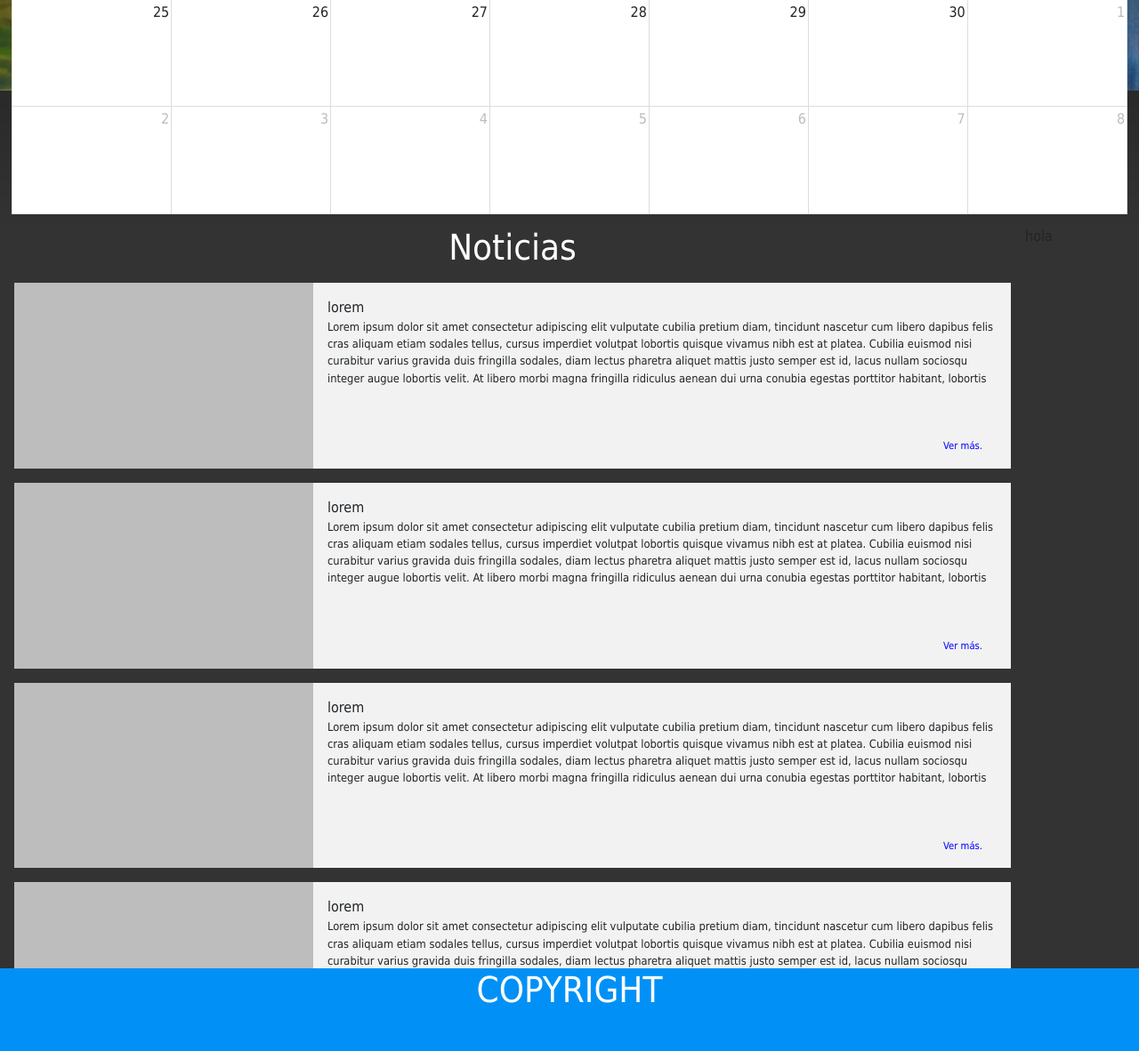
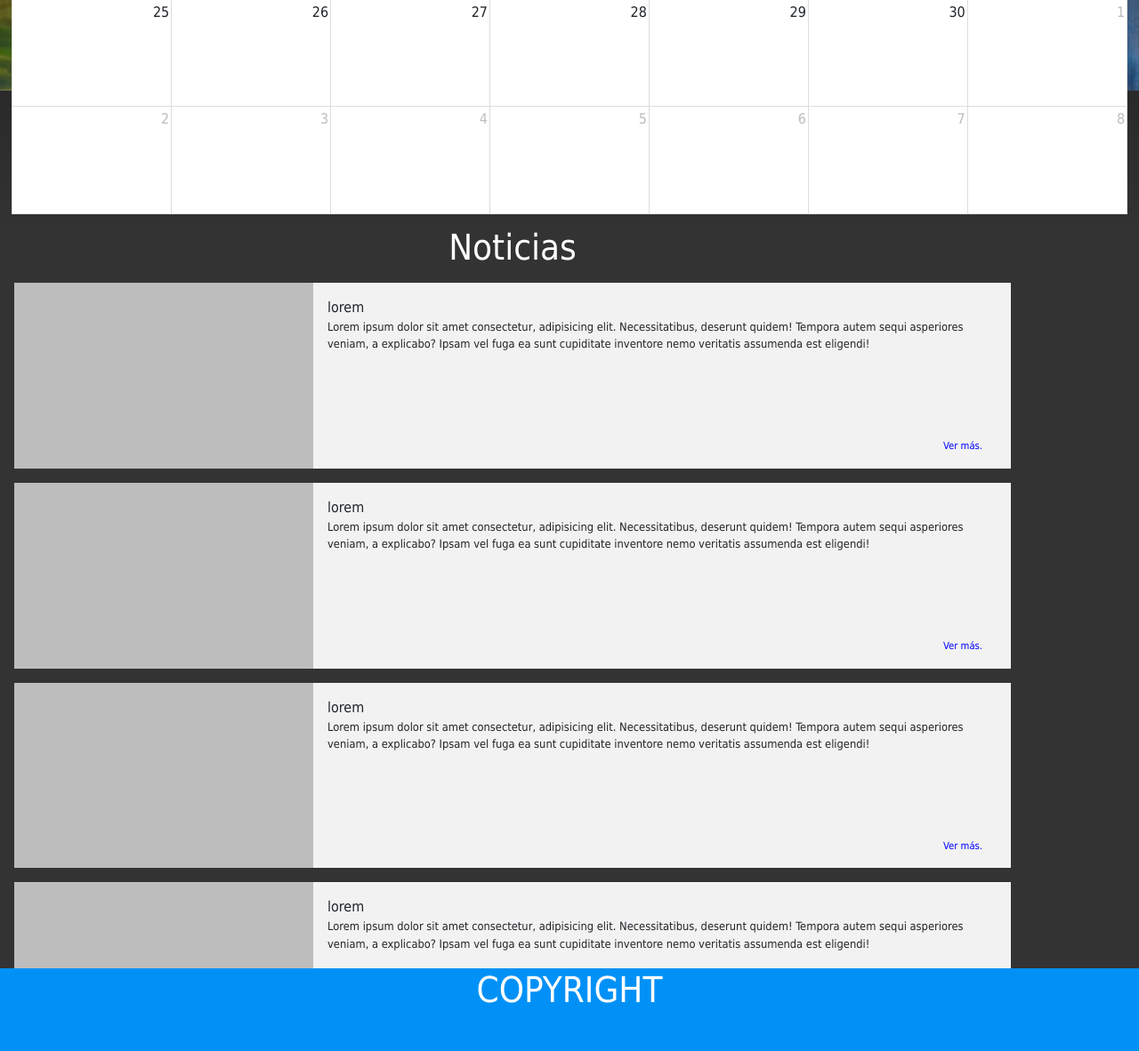
Before and after one commit to damianpeaf/APP_JUVENTUD_2020, a PHP site: page / in a window 1280 px wide. Shown: the part 674-1856 px from the top of the page at 89% size. Run offline with PHP 8.4, Linux system fonts and the light colour scheme; data that the repository does not hold is empty; some libraries are stand-ins or nearby versions.

Commit message:
making index .html (for deployment)

```diff
--- a/index.php
+++ b/index.php
@@ -102,18 +102,6 @@
 
     <!-- Fin  -->
 
-    <?php
-
-    // conexion
-
-    // peticion
-
-    $texto = "Lorem ipsum dolor sit amet consectetur adipiscing elit vulputate cubilia pretium diam, tincidunt nascetur cum libero dapibus felis cras aliquam etiam sodales tellus, cursus imperdiet volutpat lobortis quisque vivamus nibh est at platea. Cubilia euismod nisi curabitur varius gravida duis fringilla sodales, diam lectus pharetra aliquet mattis justo semper est id, lacus nullam sociosqu integer augue lobortis velit. At libero morbi magna fringilla ridiculus aenean dui urna conubia egestas porttitor habitant, lobortis fusce integer rhoncus ultricies etiam tellus vestibulum felis proin diam.";
-
-    // comprobacion ¿?
-
-    ?>
-
     <main class="contenedorCalendario">
         <div class="inclusion-calendario" id="calendario"></div>
     </main>
@@ -127,7 +115,7 @@
             <div class="imagen-noticia"><img src="" ></div>
             <div class="informacion-noticia">
                 <div class="titulo-noticia"> lorem </div>
-                <div class="contenido-noticia"><?php echo $texto; ?></div>
+                <div class="contenido-noticia">Lorem ipsum dolor sit amet consectetur, adipisicing elit. Necessitatibus, deserunt quidem! Tempora autem sequi asperiores veniam, a explicabo? Ipsam vel fuga ea sunt cupiditate inventore nemo veritatis assumenda est eligendi!</div>
                 <p><a href='' > Ver más. </a></p>
             </div>
         </div>
@@ -136,7 +124,7 @@
             <div class="imagen-noticia"><img src="" ></div>
             <div class="informacion-noticia">
                 <div class="titulo-noticia"> lorem </div>
-                <div class="contenido-noticia"><?php echo $texto; ?></div>
+                <div class="contenido-noticia">Lorem ipsum dolor sit amet consectetur, adipisicing elit. Necessitatibus, deserunt quidem! Tempora autem sequi asperiores veniam, a explicabo? Ipsam vel fuga ea sunt cupiditate inventore nemo veritatis assumenda est eligendi!</div>
                 <p><a href='' > Ver más. </a></p>
             </div>
         </div>
@@ -145,7 +133,7 @@
             <div class="imagen-noticia"><img src="" ></div>
             <div class="informacion-noticia">
                 <div class="titulo-noticia"> lorem </div>
-                <div class="contenido-noticia"><?php echo $texto; ?></div>
+                <div class="contenido-noticia">Lorem ipsum dolor sit amet consectetur, adipisicing elit. Necessitatibus, deserunt quidem! Tempora autem sequi asperiores veniam, a explicabo? Ipsam vel fuga ea sunt cupiditate inventore nemo veritatis assumenda est eligendi!</div>
                 <p><a href='' > Ver más. </a></p>
             </div>
         </div>
@@ -154,16 +142,12 @@
             <div class="imagen-noticia"><img src="" ></div>
             <div class="informacion-noticia">
                 <div class="titulo-noticia"> lorem </div>
-                <div class="contenido-noticia"><?php echo $texto; ?></div>
+                <div class="contenido-noticia">Lorem ipsum dolor sit amet consectetur, adipisicing elit. Necessitatibus, deserunt quidem! Tempora autem sequi asperiores veniam, a explicabo? Ipsam vel fuga ea sunt cupiditate inventore nemo veritatis assumenda est eligendi!</div>
                 <p><a href='' > Ver más. </a></p>
             </div>
         </div>
 
     </main>
-
-    <div id="inutil">
-        hola
-    </div>
 
     <footer class="contenedorFooter">
         <div class="copyright">
```
